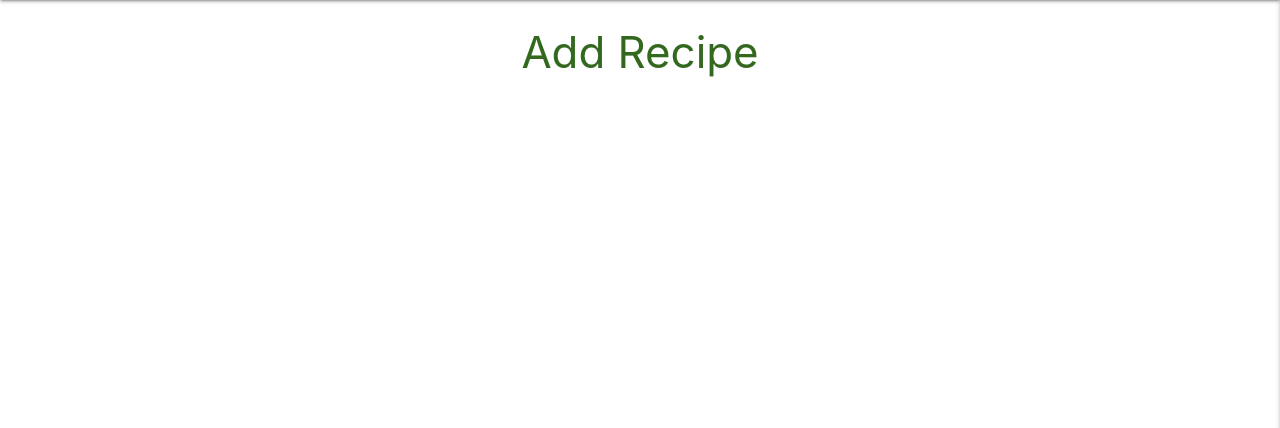
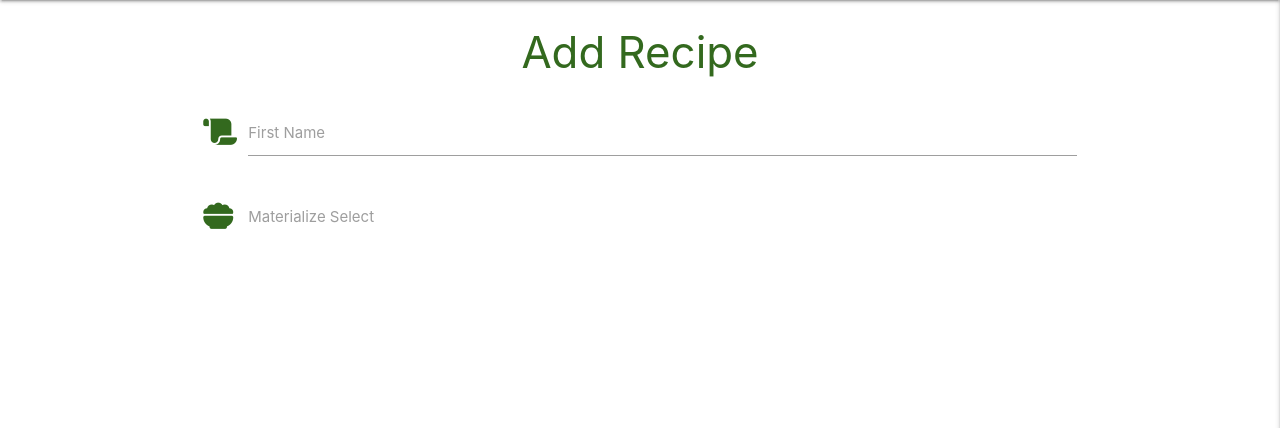
Before and after one commit to imransal/My-Recipes, a Flask app: page /add_recipe in a window 1280 px wide. Shown: the part 64-492 px from the top of the page. Run offline with Flask 3, Linux system fonts and the light colour scheme; some libraries are stand-ins or nearby versions.

Commit message:
adding add_recipe.html boilerplate form

```diff
--- a/templates/add_recipe.html
+++ b/templates/add_recipe.html
@@ -3,4 +3,28 @@
 
 <h3 class="light-green-text text-darken-4 center-align">Add Recipe</h3>
 
+<div class="row">
+    <form class="col s12" method="POST" action="">
+        <div class="row">
+            <div class="input-field col s12">
+                <i class="fa-solid fa-scroll prefix light-green-text text-darken-4"></i>
+                <input id="icon_prefix" type="text" class="validate">
+                <label for="icon_prefix">First Name</label>
+            </div>
+            <div class="input-field col s12">
+                <i class="fa-solid fa-bowl-food prefix light-green-text text-darken-4"></i>
+                <select>
+                    <option value="" disabled selected>Choose your Cuisine</option>
+                    <option value="1">American</option>
+                    <option value="2">Chinese</option>
+                    <option value="2">Mexican</option>
+                    <option value="3">Indian</option>
+                    <option value="3">Spanish</option>
+                </select>
+                <label>Materialize Select</label>
+            </div>
+        </div>
+    </form>
+</div>
+
 {% endblock %}
```
